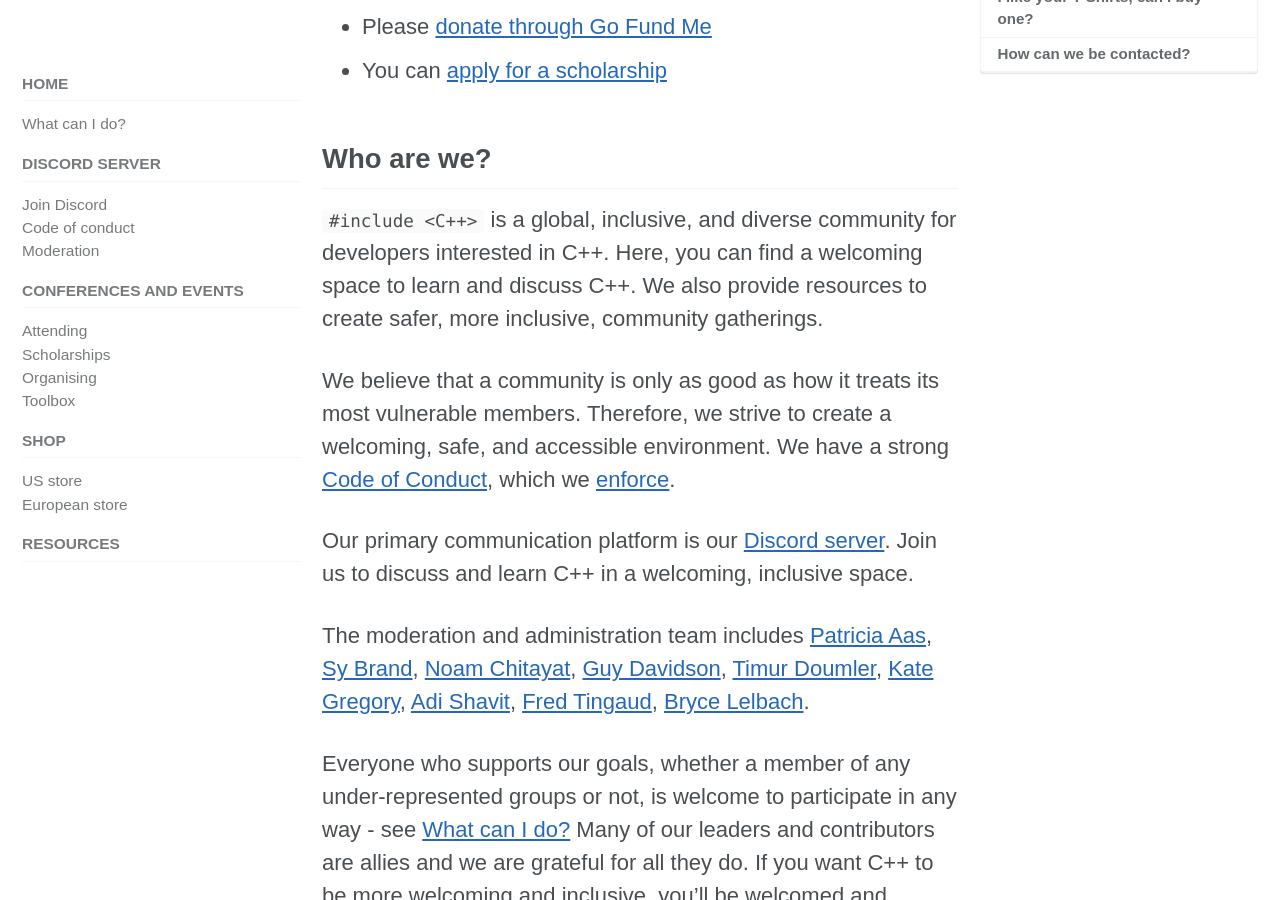
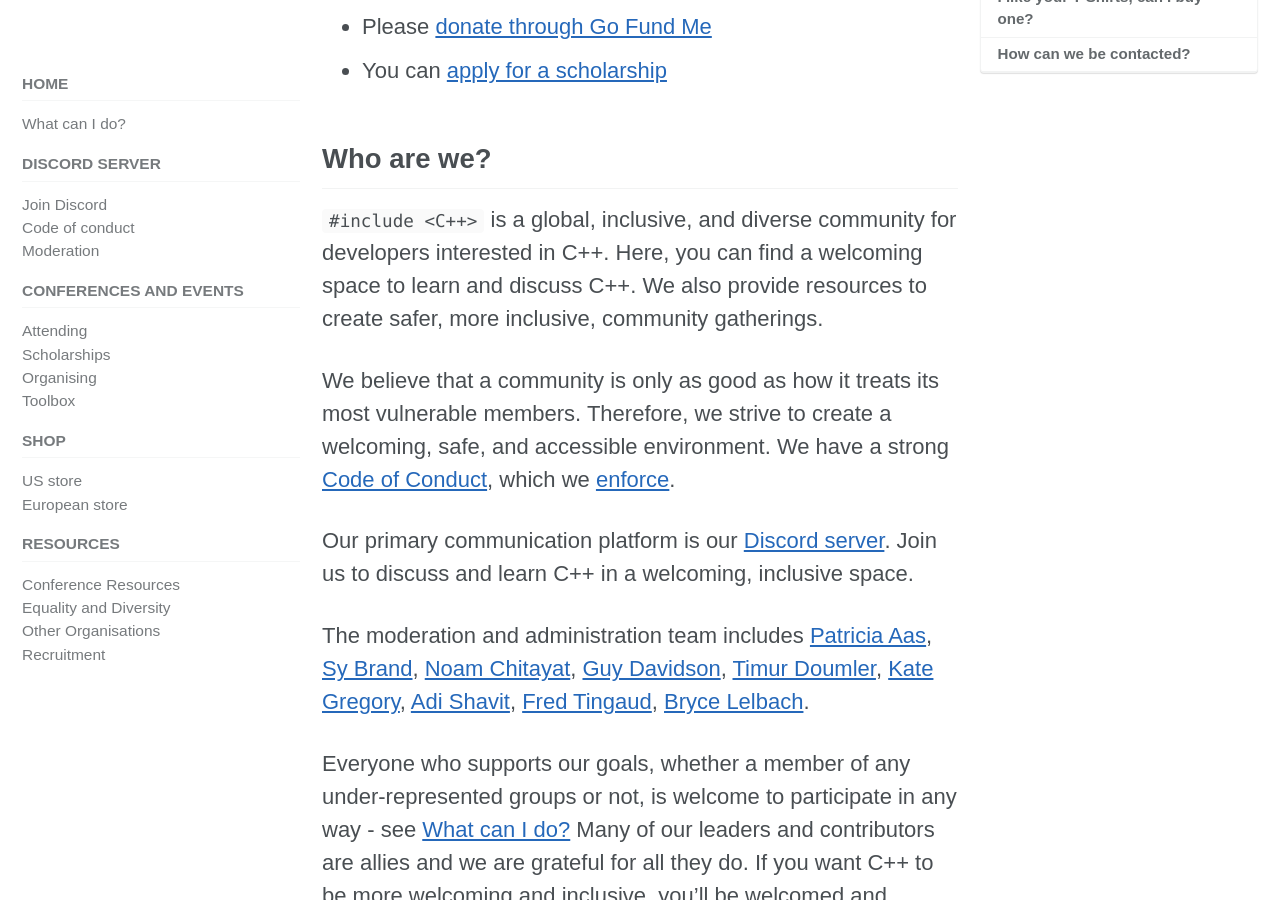
Before and after one commit to include-cpp/include-cpp.github.io, a Jekyll site: the page built from index.md, in a window 1280 px wide and 900 px high, scrolled down 364 px. Built offline with Jekyll 4.4.1, drawn with Linux system fonts in a browser that asks for light colours; cached includes are drawn as plain includes; nearby versions of some CDN libraries.

Commit message:
Add new resources pages to side bar

```diff
--- a/_data/navigation.yml
+++ b/_data/navigation.yml
@@ -47,3 +47,12 @@ sidebar:
         url: https://shop.spreadshirt.net/includecpp
   - title: "Resources"
     url: /resources/
+    children:
+      - title: Conference Resources
+        url: /resources/conference-resources/
+      - title: Equality and Diversity
+        url: /resources/equality_and_diversity/
+      - title: Other Organisations
+        url: /resources/other_organisations/
+      - title: Recruitment
+        url: /resources/recruitment/
```
